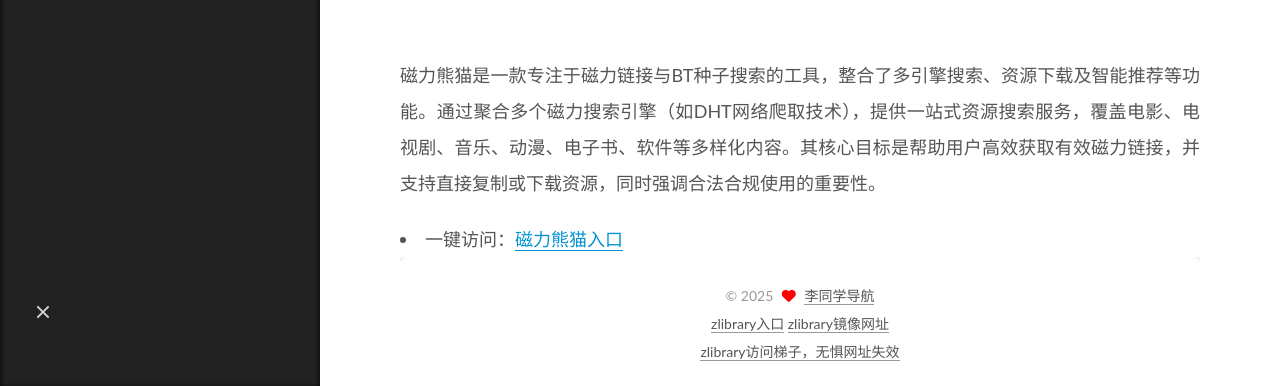
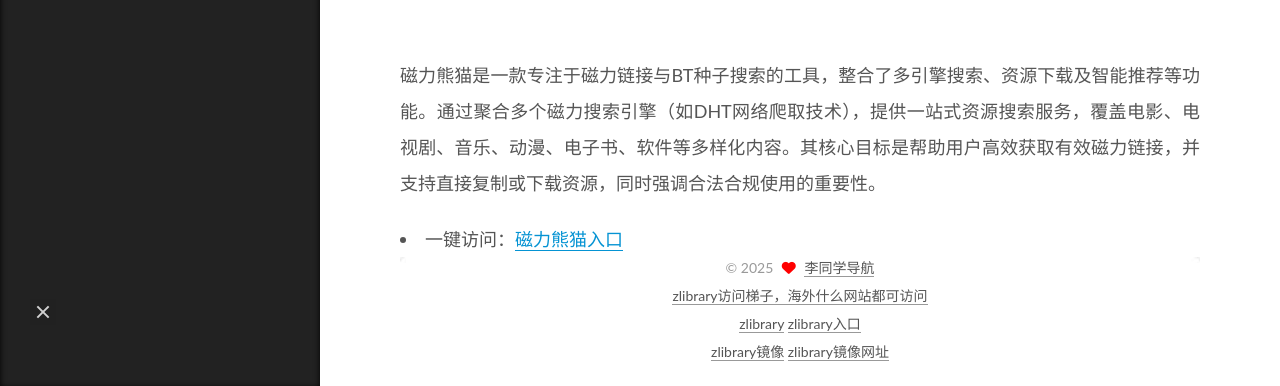
Before and after one commit to z-librarynza/z-librarynza.github.io, a plain HTML site: page p/cilixiongmao.html in a window 1280 px wide. Shown: the part 414-800 px from the top of the page. Drawn offline with nearby package versions, Linux system fonts and the light colour scheme.

Commit message:
Update cilixiongmao.html

```diff
--- a/p/cilixiongmao.html
+++ b/p/cilixiongmao.html
@@ -212,10 +212,14 @@
             <span class="author" itemprop="copyrightHolder"><a href="https://www.litxdh.com" >李同学导航</a></span>
         </div>
 
+
            <div class="links">
-<a href="https://z-libraryxia.github.io/p/zlibrary.html" >zlibrary入口</a>
-<a href="https://z-libraryzka.github.io/p/zlibrary.html" >zlibrary镜像网址</a><br>
-<a href="http://ip.harmonylink.net/share/k4y20r" target="_blank" >zlibrary访问梯子，无惧网址失效</a>
+<a href="http://ip.harmonylink.net/share/k4y20r" target="_blank" >zlibrary访问梯子，海外什么网站都可访问</a><br>
+<a href="https://z-libraryryma.github.io/p/zlibrary.html" >zlibrary</a>
+<a href="https://z-libraryimg.github.io/p/zlibrary.html" >zlibrary入口</a>
+
+<br><a href="https://z-libraryssa.github.io/" >zlibrary镜像</a>
+<a href="https://z-libraryssa.github.io/p/zlibrary.html" >zlibrary镜像网址</a>
         </div>
 
     </div>
```
